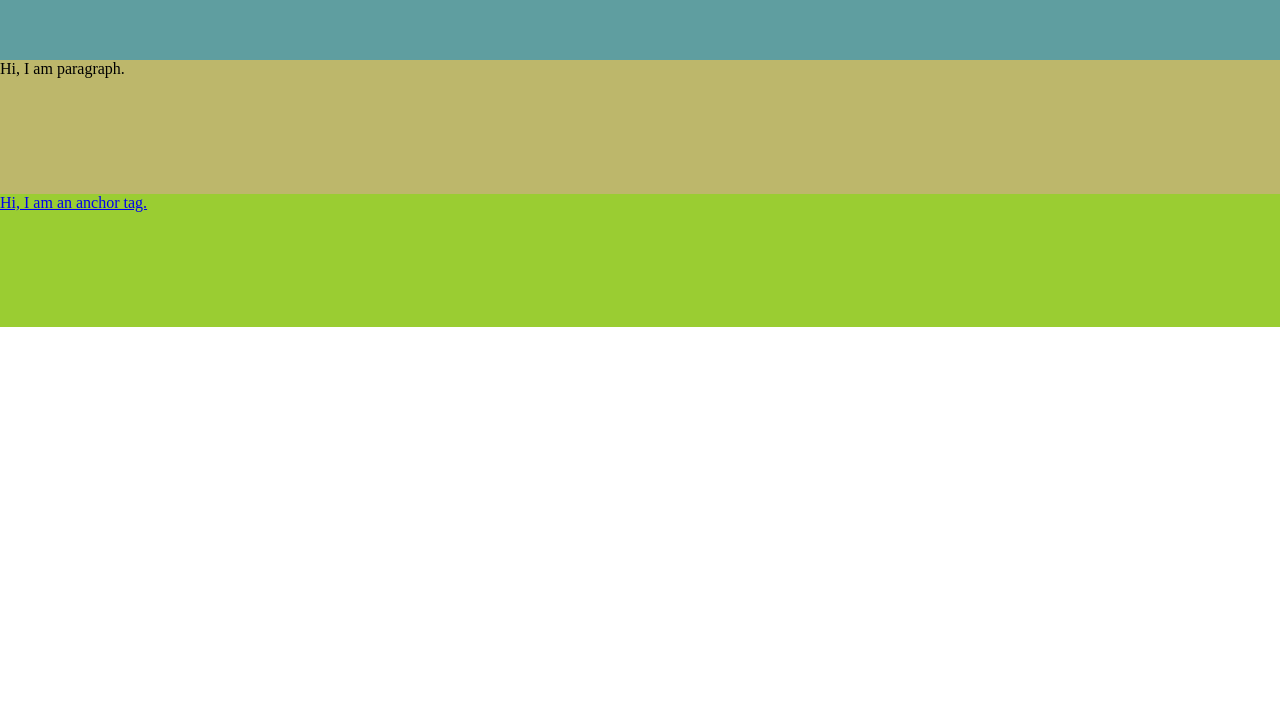
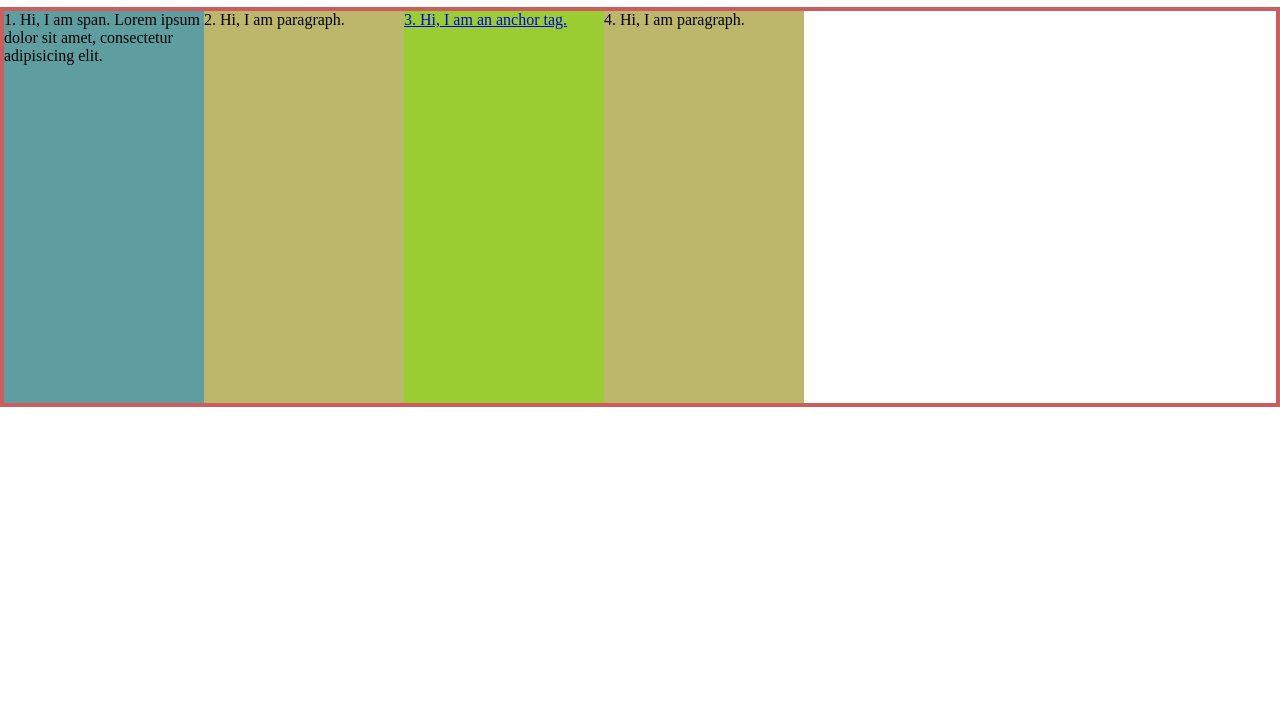
Before and after one commit to brarjaisal/web-projects, a plain HTML site: page asp_frontend_dev/CSS/10_flexbox_part-2/index.html in a window 1280 px wide. Shown: the part 73-800 px from the top of the page. Drawn offline with Linux system fonts and the light colour scheme.

Commit message:
10 Add flexbox part 2 exercises

```diff
--- a/asp_frontend_dev/CSS/10_flexbox_part-2/index.html
+++ b/asp_frontend_dev/CSS/10_flexbox_part-2/index.html
@@ -7,20 +7,19 @@
     <link rel="stylesheet" href="style.css" />
   </head>
   <body>
-    <!-- <h1>Flexbox Part-2</h1> -->
+    <h1>Flexbox Part-2</h1>
     <div class="parent">
       <span
-        >Hi, I am span. Lorem ipsum dolor sit amet, consectetur adipisicing
-        elit. Eum omnis id ut veritatis laborum odit, consectetur consequatur
-        hic, in molestias error quisquam enim quidem et numquam, esse
-        cupiditate. Eos, porro!
+        >1. Hi, I am span. Lorem ipsum dolor sit amet, consectetur adipisicing
+        elit.
       </span>
       <p>
-        Hi, I am paragraph.<!-- Lorem ipsum dolor sit amet, consectetur adipisicing
+        2. Hi, I am paragraph.<!-- Lorem ipsum dolor sit amet, consectetur adipisicing
         elit. Animi officia error aut, vel fugit nulla incidunt. Est maxime
         libero magnam! -->
       </p>
-      <a href="/">Hi, I am an anchor tag.</a>
+      <a href="/">3. Hi, I am an anchor tag.</a>
+      <p>4. Hi, I am paragraph.</p>
     </div>
   </body>
 </html>
--- a/asp_frontend_dev/CSS/10_flexbox_part-2/style.css
+++ b/asp_frontend_dev/CSS/10_flexbox_part-2/style.css
@@ -8,13 +8,17 @@ body {
 
 .parent {
     /* padding: 10px; */
-    /* border: 4px solid indianred; */
+    border: 4px solid indianred;
     /* height: 50vh; */
     display: flex;
     height: 400px;
-    justify-content: space-between;
-    align-items: center;
-    flex-direction: column;
+    /* align-items: center; */
+    /* align-content: center; */
+    /* justify-content: space-between; */
+    /* align-items: flex-end; */
+    /* flex-wrap: wrap; */
+    /* gap: 16px; */
+    /* flex-direction: column; */
     /* flex-direction: row; default */
     /* flex-direction: row-reverse; */
     /* justify-content: center; */
@@ -26,34 +30,62 @@ body {
 .parent span {
     /* border: 4px solid cadetblue; */
     background-color: cadetblue;
+    /* font-size: 32px; */
+    /* margin-inline: auto;
+    margin-block: auto; */
     /* flex-grow: 1; */
     /* flex-shrink: 0; */
     /* width: 200px; */
     /* height: 300px; */
-    width: 100%;
+    /* width: 100px; */
     /* flex-basis: 400px; */
-    flex-basis: 100%;
+    /* flex-basis: 100px; */
+    /* order: 10; */
+    /* flex: 100px 2 3; */
 }
 
 .parent p {
     /* border: 4px solid darkkhaki; */
     background-color: darkkhaki;
+    /* margin-block: 0;
+    margin-inline: 16px; */
+    /* margin: 0 16px; */
+    /* margin : 0 10px 20px 30px; */
+    /* margin: auto; */
+    /* margin-left: auto;
+    margin-top: auto;
+    margin-right: auto;
+    margin-bottom: auto; */
     margin: 0;
-    width: 100%;
-    flex-basis: 100%;
+    /* width: 100%;
+    flex-basis: 100%; */
     /* width: 400px; */
     /* flex-shrink: 0; */
     /* width: max-content; */
     /* width: min-content; */
+    /* order: -5 */
 }
 
 .parent a {
     /* border: 4px solid yellowgreen; */
     background-color: yellowgreen;
+    /* margin-inline: auto; */
+    /* margin-block: auto; */
     /* flex-grow: 1; */
     /* flex-shrink: 0; */
+    /* flex-basis: 100%; */ */
     /* width: 400px; */
-    height: 150px;
-    width: 100%;
-    flex-basis: 100%;
+    /* height: 150px; */
+    /* width: 100%;
+    /* order: -1; */
+    /* align-self: center; */
 }
+
+.parent > * {
+    width: 200px;
+    /* flex-shrink: 0; */
+}
+
+/* .parent > * + * {
+    margin-left: 16px;
+} */
```
